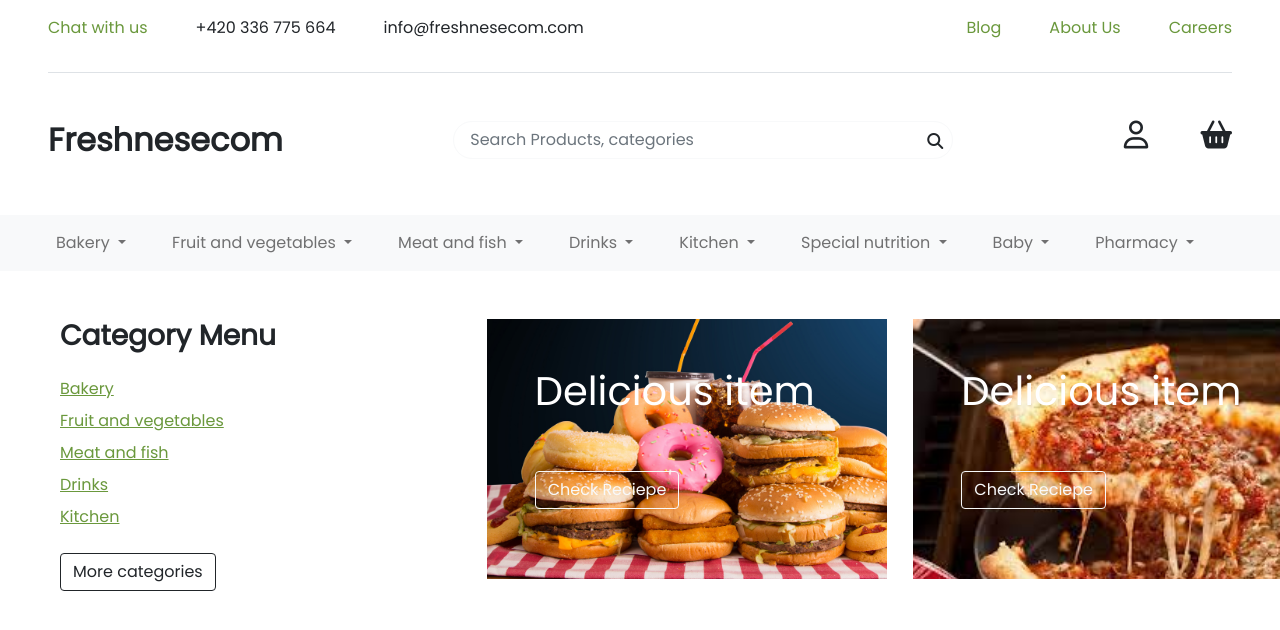
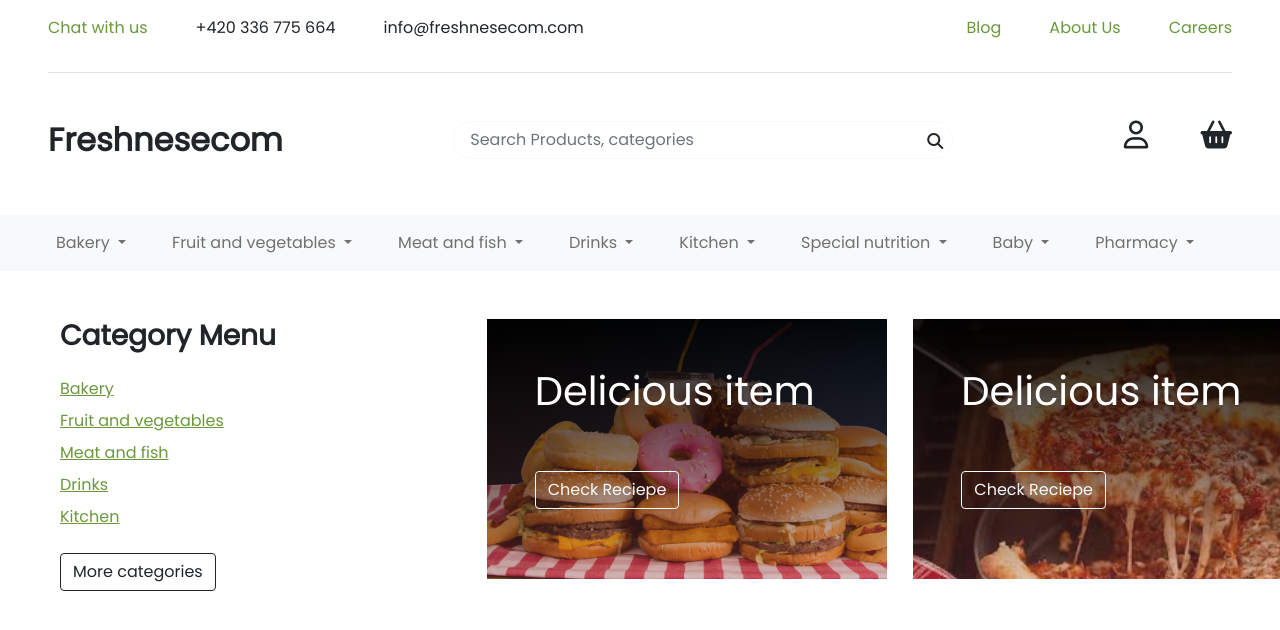
Before and after one commit to itbarunmitra1000/freshness-com, a plain HTML site: page index.html in a window 1280 px wide. Shown: the top 630 px of the page. Drawn offline with nearby package versions, Linux system fonts and the light colour scheme.

Commit message:
add liner gradient in banner

```diff
--- a/style.css
+++ b/style.css
@@ -31,14 +31,14 @@ body{
 .banner_img_1{
     width: 400px;
     height: 260px;
-   background-image: url(./images/banner/01.jpg);
+   background-image:linear-gradient(rgba(0,0,0,0.9),rgba(158, 86, 86, 0.3)), url(./images/banner/01.jpg);
    background-repeat: no-repeat;
    background-size: cover;
 }
 .banner_img_2{
     width: 400px;
     height: 260px;
-   background-image: url(./images/banner/02.jpg);
+   background-image: linear-gradient(rgba(0,0,0,0.9),rgba(158, 86, 86, 0.3)), url(./images/banner/02.jpg);
    background-repeat: no-repeat;
    background-size: cover;
 }
```
Also changed, not shown: index.html (+1 -0 lines).
